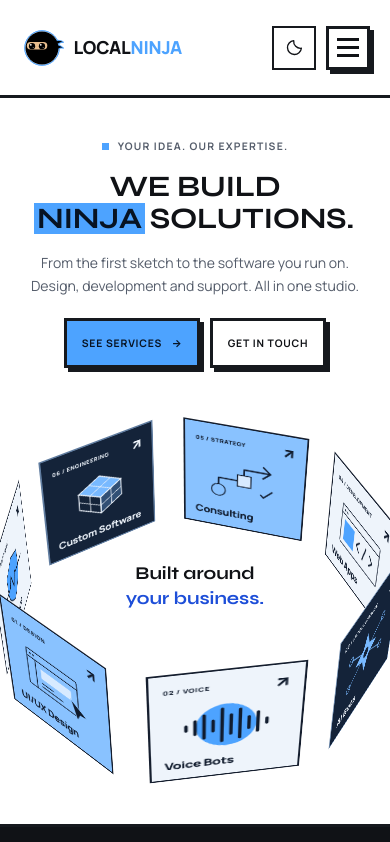
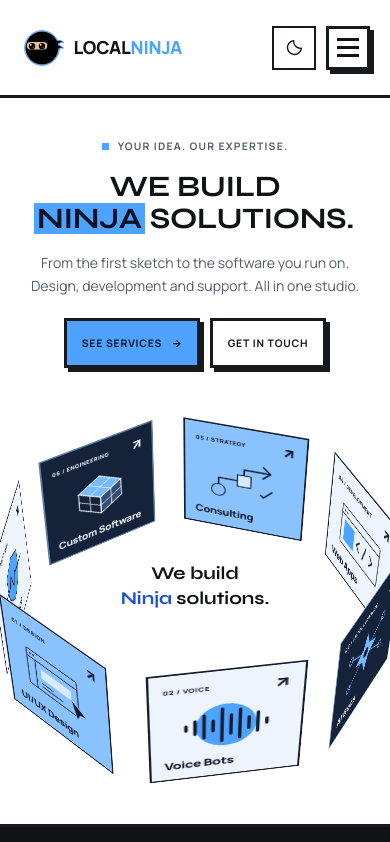
Before and after one commit to ajaypradeep11/ninja-static-website, a React app: page index.html in a window 390 px wide. Shown: the top 842 px of the page. Built offline with nearby package versions, Linux system fonts and the light colour scheme.

Commit message:
Match mobile wheel copy to the main hero headline

```diff
--- a/index.html
+++ b/index.html
@@ -86,7 +86,7 @@
             </div>
           </div>
           <nav class="service-wheel" aria-label="Explore our services" data-service-wheel>
-            <p class="wheel-center-note" aria-hidden="true">Built around<br /><span>your business.</span></p>
+            <p class="wheel-center-note" aria-hidden="true">We build<br /><span>Ninja</span> solutions.</p>
             <div class="service-wheel-space">
               <ul class="service-wheel-ring" id="service-wheel-items">
                 <li class="service-wheel-spoke" style="--angle: 0deg">
```
